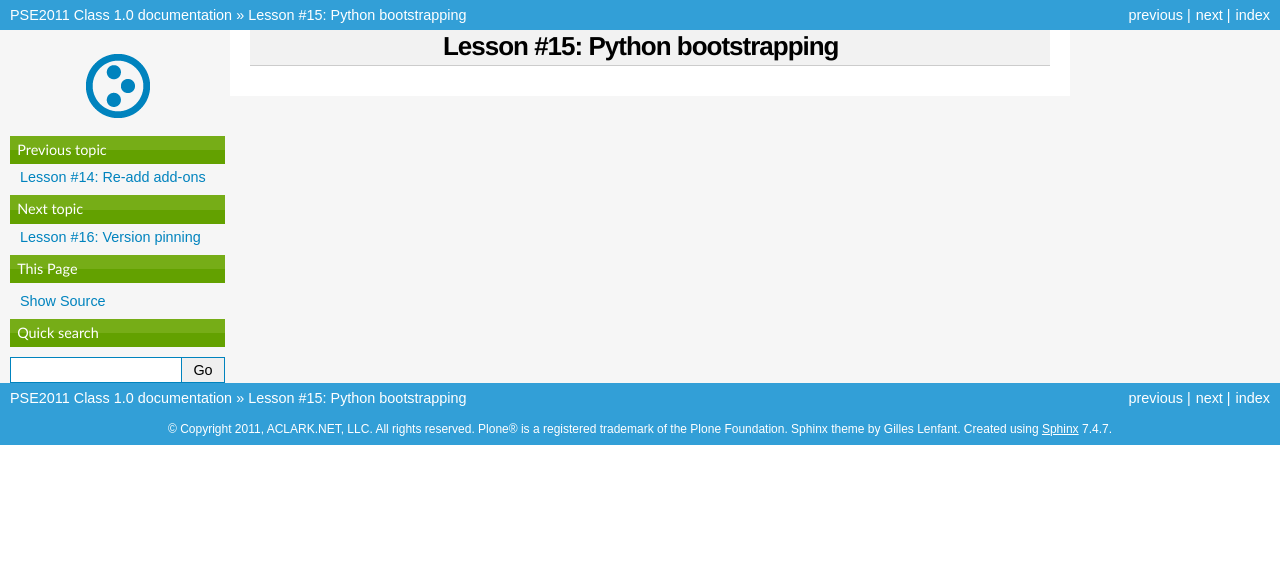
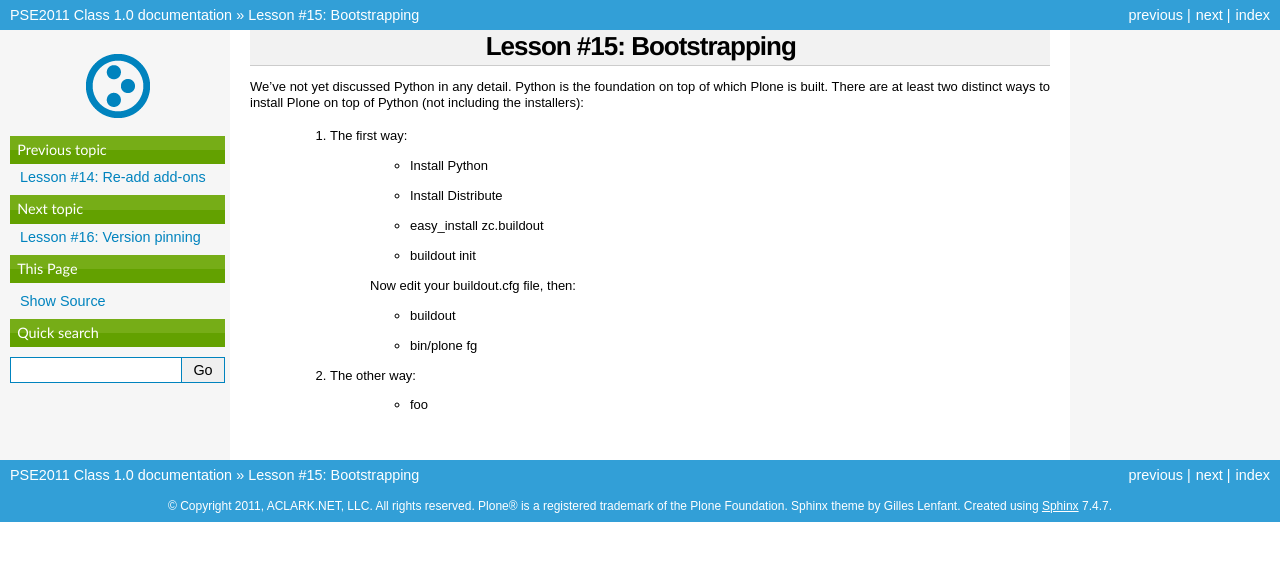
Before and after one commit to aclark4life/PSE2011, a Sphinx documentation site: the page built from docs/15.rst, in a window 1280 px wide. Shown: the top 561 px of the page. Built offline with Sphinx 7.4.7, drawn with Linux system fonts in a browser that asks for light colours.

Commit message:
Update docs

```diff
--- a/docs/15.rst
+++ b/docs/15.rst
@@ -1,3 +1,21 @@
 
-Lesson #15: Python bootstrapping
-================================
+Lesson #15: Bootstrapping
+=========================
+
+We've not yet discussed Python in any detail. Python is the foundation on top of which Plone is built. There are at least two distinct ways to install Plone on top of Python (not including the installers):
+
+    1. The first way:
+
+        * Install Python
+        * Install Distribute
+        * easy_install zc.buildout
+        * buildout init
+
+        Now edit your buildout.cfg file, then:
+
+        * buildout
+        * bin/plone fg
+
+    2. The other way:
+
+        * foo
```
